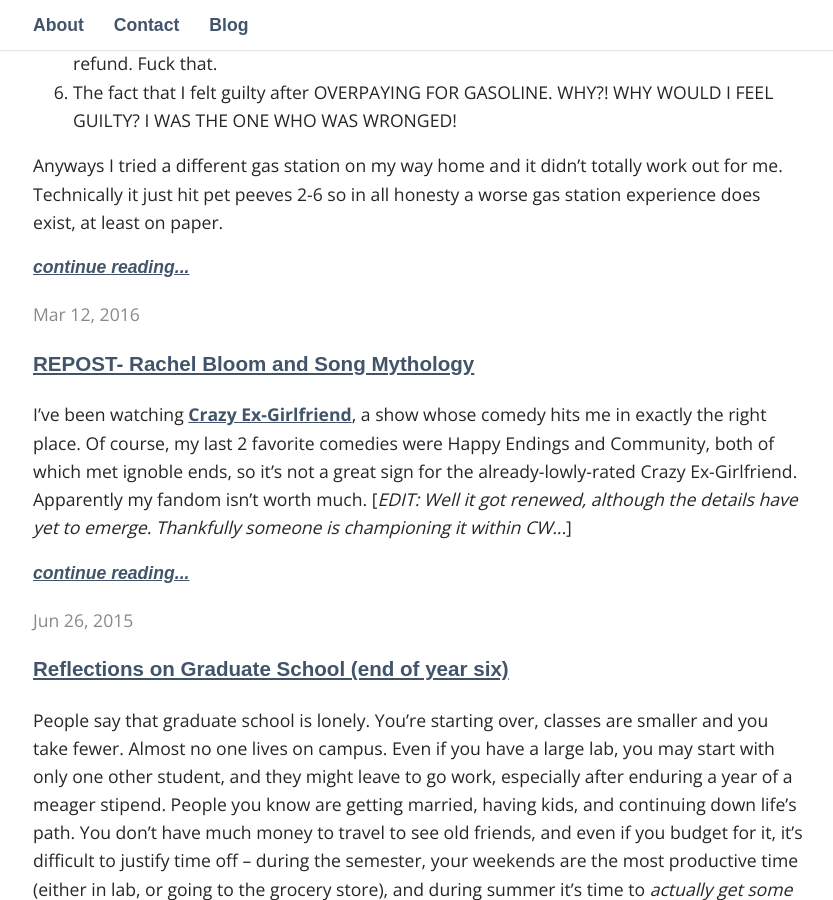
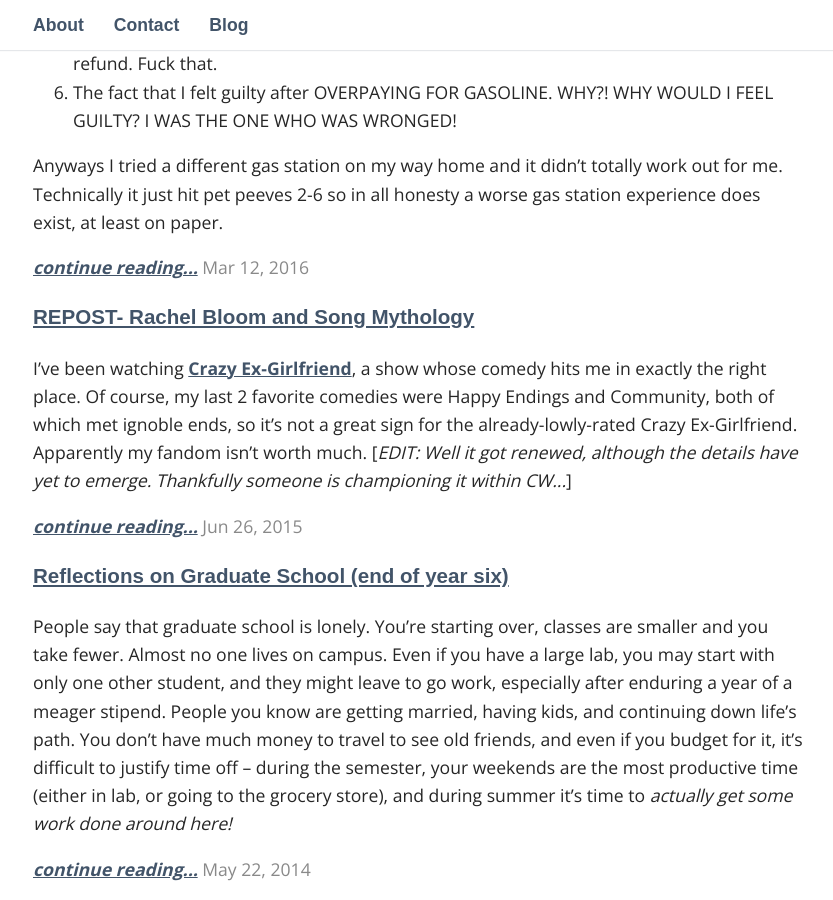
Before and after one commit to CriticalTom/startjekyll, a Jekyll site: the page built from blog/index.html, in a window 1280 px wide and 900 px high, scrolled down 961 px. Shown: the whole window, without its empty margins (222-1055 px from the left). Built offline with Jekyll 4.4.1, drawn with Linux system fonts in a browser that asks for light colours; some web fonts are replaced.

```diff
--- a/blog/index.html
+++ b/blog/index.html
@@ -7,7 +7,7 @@ layout: default
     <time>{{ post.date | date: "%b %-d, %Y" }}</time>
     <h3><a href="{{ post.url |prepend: site.baseurl }}">{{ post.title }}</a></h3>
     {{ post.excerpt }}
-    <h4><a href="{{ post.url |prepend: site.baseurl }}">{{ "continue reading..." }}</a></h4>
+    <i><a href="{{ post.url |prepend: site.baseurl }}">{{ "continue reading..." }}</a></i>
 {% endfor %}
 
 <p> subscribe <a hfref="{{ "/feed.xml" | prepend: site.baseurl }}">via RSS</a></p>
```
